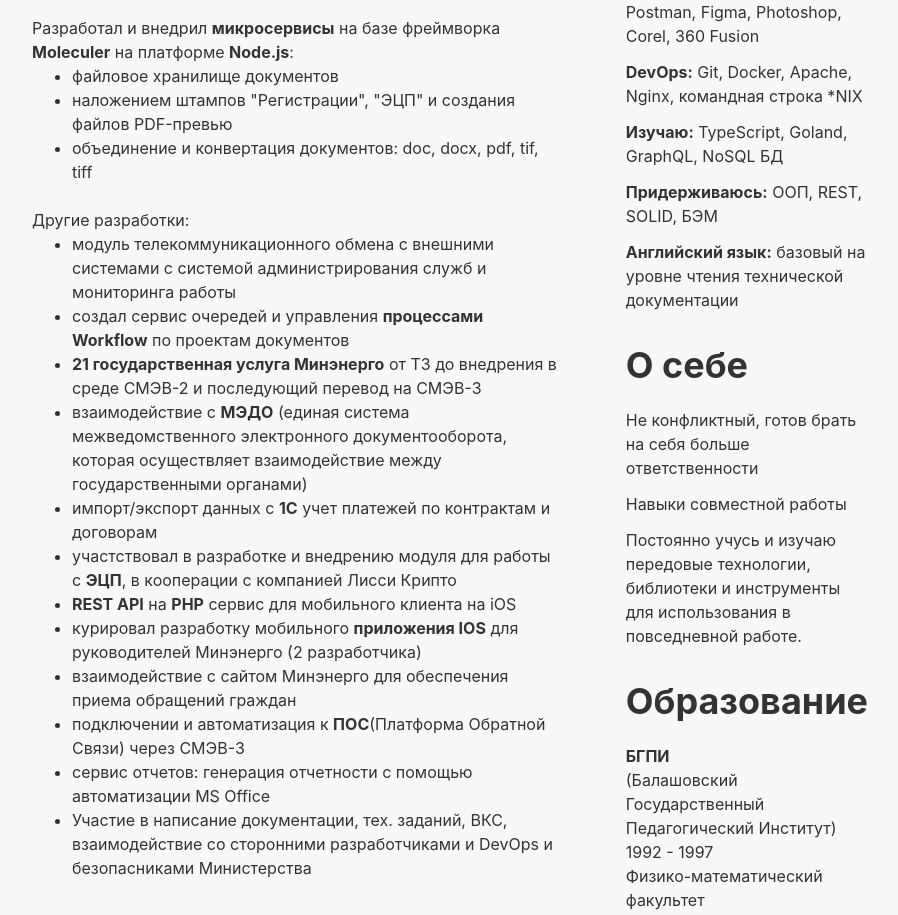
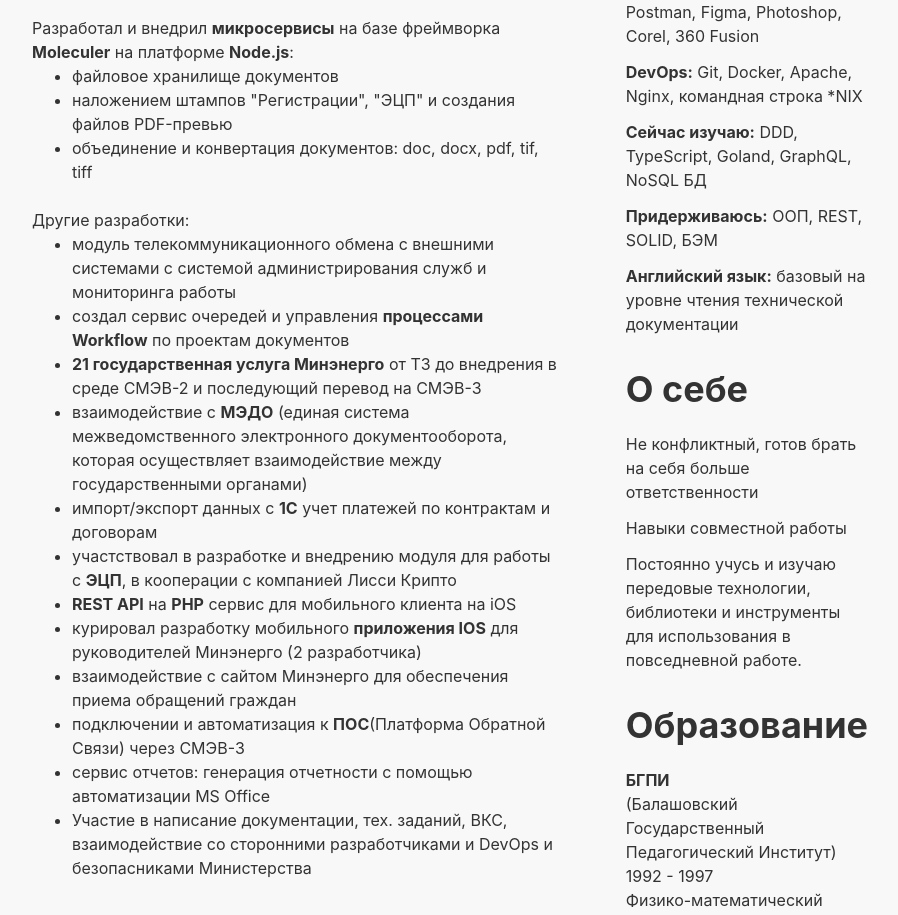
Before and after one commit to wmcheck/cra, a React (Create React App) app: page / in a window 1280 px wide. Shown: the part 1142-2057 px from the top of the page, without its empty margins (190-1088 px from the left). Built offline with nearby package versions, Linux system fonts and the light colour scheme.

Commit message:
feat: изменения сейчас изучаю

```diff
--- a/src/App.js
+++ b/src/App.js
@@ -124,9 +124,9 @@
                 </span>
               </p>
               <p>
-                <b>Изучаю:</b>{' '}
+                <b>Сейчас изучаю:</b>{' '}
                 <span itemprop="knowsAbout">
-                  TypeScript, Goland, GraphQL, NoSQL БД
+                  DDD, TypeScript, Goland, GraphQL, NoSQL БД
                 </span>{' '}
               </p>
               <p>
```
